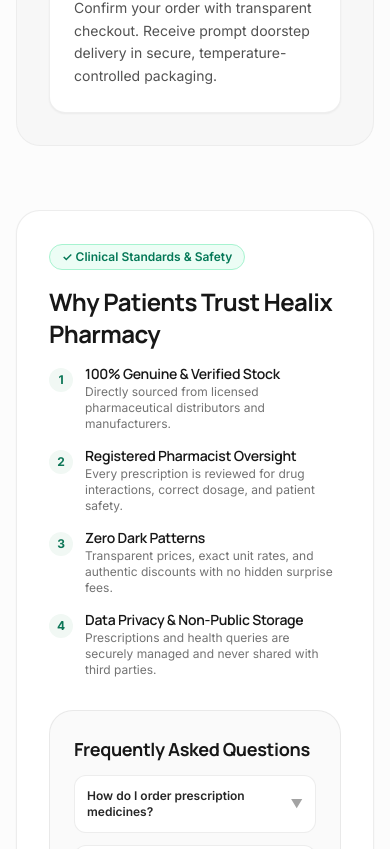
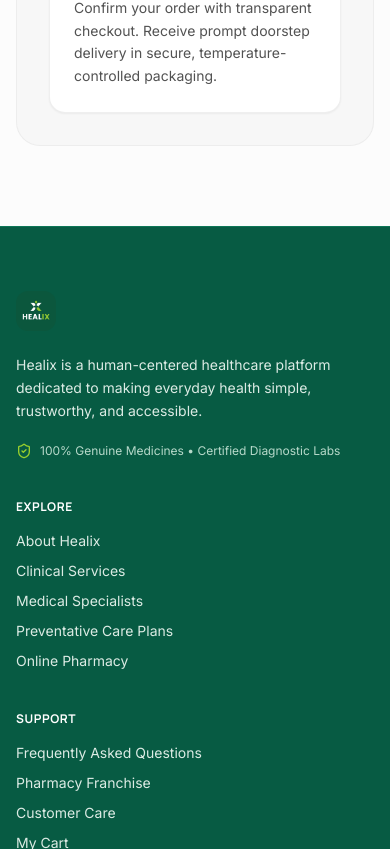
Before and after one commit to Javeria-Sami/Healix_by_javeria, a React (Vite) app in the folder client/: page /pharmacy in a window 390 px wide. Shown: the part 11151-12000 px from the top of the page. Built offline with nearby package versions, Linux system fonts and the light colour scheme.

Commit message:
refactor(pharmacy): remove Why Patients Trust Healix Pharmacy & FAQ section from PharmacyPage

```diff
--- a/client/src/pages/pharmacy/PharmacyPage.jsx
+++ b/client/src/pages/pharmacy/PharmacyPage.jsx
@@ -217,93 +217,6 @@
             </div>
           </div>
         </section>
-
-        {/* 8. TRUST & SAFETY SECTION */}
-        <section className="grid grid-cols-1 md:grid-cols-2 gap-8 items-center bg-white p-8 md:p-12 rounded-3xl border border-neutral-200/70 shadow-sm">
-          <div>
-            <div className="inline-flex items-center gap-1.5 px-3 py-1 rounded-full bg-emerald-50 text-emerald-700 text-xs font-semibold mb-4 border border-emerald-200">
-              ✓ Clinical Standards & Safety
-            </div>
-            <h2 className="text-2xl sm:text-3xl font-bold text-neutral-900 tracking-tight mb-4">
-              Why Patients Trust Healix Pharmacy
-            </h2>
-            <div className="space-y-4 text-sm text-neutral-600">
-              <div className="flex items-start gap-3">
-                <span className="w-6 h-6 rounded-full bg-primary-50 text-primary-600 flex items-center justify-center flex-shrink-0 font-bold text-xs mt-0.5">
-                  1
-                </span>
-                <div>
-                  <h4 className="font-semibold text-neutral-900">100% Genuine & Verified Stock</h4>
-                  <p className="text-xs text-neutral-500 mt-0.5">Directly sourced from licensed pharmaceutical distributors and manufacturers.</p>
-                </div>
-              </div>
-              <div className="flex items-start gap-3">
-                <span className="w-6 h-6 rounded-full bg-primary-50 text-primary-600 flex items-center justify-center flex-shrink-0 font-bold text-xs mt-0.5">
-                  2
-                </span>
-                <div>
-                  <h4 className="font-semibold text-neutral-900">Registered Pharmacist Oversight</h4>
-                  <p className="text-xs text-neutral-500 mt-0.5">Every prescription is reviewed for drug interactions, correct dosage, and patient safety.</p>
-                </div>
-              </div>
-              <div className="flex items-start gap-3">
-                <span className="w-6 h-6 rounded-full bg-primary-50 text-primary-600 flex items-center justify-center flex-shrink-0 font-bold text-xs mt-0.5">
-                  3
-                </span>
-                <div>
-                  <h4 className="font-semibold text-neutral-900">Zero Dark Patterns</h4>
-                  <p className="text-xs text-neutral-500 mt-0.5">Transparent prices, exact unit rates, and authentic discounts with no hidden surprise fees.</p>
-                </div>
-              </div>
-              <div className="flex items-start gap-3">
-                <span className="w-6 h-6 rounded-full bg-primary-50 text-primary-600 flex items-center justify-center flex-shrink-0 font-bold text-xs mt-0.5">
-                  4
-                </span>
-                <div>
-                  <h4 className="font-semibold text-neutral-900">Data Privacy & Non-Public Storage</h4>
-                  <p className="text-xs text-neutral-500 mt-0.5">Prescriptions and health queries are securely managed and never shared with third parties.</p>
-                </div>
-              </div>
-            </div>
-          </div>
-
-          <div className="p-6 md:p-8 rounded-3xl bg-neutral-50 border border-neutral-200/80">
-            <h3 className="text-lg font-bold text-neutral-900 mb-3">
-              Frequently Asked Questions
-            </h3>
-            <div className="space-y-3 text-xs sm:text-sm">
-              <details className="p-3 bg-white rounded-xl border border-neutral-200/70 group cursor-pointer">
-                <summary className="font-semibold text-neutral-800 list-none flex justify-between items-center">
-                  <span>How do I order prescription medicines?</span>
-                  <span className="text-neutral-400 group-open:rotate-180 transition-transform">▼</span>
-                </summary>
-                <p className="mt-2 text-neutral-600 text-xs leading-relaxed">
-                  You can upload a photo or PDF of your doctor's prescription directly via our Prescription Upload page or during checkout for Rx-flagged medicines.
-                </p>
-              </details>
-
-              <details className="p-3 bg-white rounded-xl border border-neutral-200/70 group cursor-pointer">
-                <summary className="font-semibold text-neutral-800 list-none flex justify-between items-center">
-                  <span>How long does delivery take?</span>
-                  <span className="text-neutral-400 group-open:rotate-180 transition-transform">▼</span>
-                </summary>
-                <p className="mt-2 text-neutral-600 text-xs leading-relaxed">
-                  Orders confirmed before 3:00 PM are dispatched same-day. Standard city delivery is within 24 to 48 hours in temperature-maintained parcels.
-                </p>
-              </details>
-
-              <details className="p-3 bg-white rounded-xl border border-neutral-200/70 group cursor-pointer">
-                <summary className="font-semibold text-neutral-800 list-none flex justify-between items-center">
-                  <span>What if a required medicine is out of stock?</span>
-                  <span className="text-neutral-400 group-open:rotate-180 transition-transform">▼</span>
-                </summary>
-                <p className="mt-2 text-neutral-600 text-xs leading-relaxed">
-                  Click the "Request Item" button on the product card. Our procurement team will source the item and notify you immediately via phone or email.
-                </p>
-              </details>
-            </div>
-          </div>
-        </section>
       </div>
 
       <RequestMedicineModal
```
